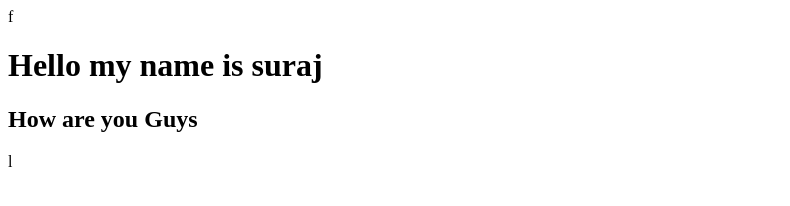
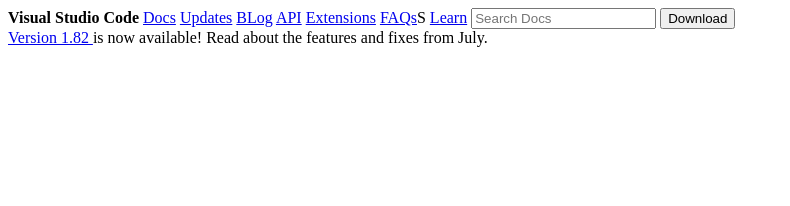
Before and after one commit to surajkumardev/Git-Worked, a plain HTML site: page index.html in a window 1280 px wide. Shown: the whole page, without its empty margins (0-790 px from the left). Drawn offline with Linux system fonts and the light colour scheme.

Commit message:
Experiment 1

```diff
--- a/index.html
+++ b/index.html
@@ -3,11 +3,75 @@
 <head>
     <meta charset="UTF-8">
     <meta name="viewport" content="width=device-width, initial-scale=1.0">
-    <title>Document</title>
+    <title>Visual Studio</title>
+    <!-- <link rel="stylesheet" href="style.css"> -->
+    <link rel="stylesheet" href="style.css" type="text/css">
+
 </head>
-<body>f
-    <h1>Hello my name is suraj</h1>
-    <h2>How are you Guys</h2>
+<body>
 
+<!--
+    <div>
+        <h1>
+            <u>
+                <b>
+                    <h2 style="background-color: red;">Hello this is a basic website</h2>
+                </b>
+            </u>
+        </h1>
+    </div>
+    <span>
+        <u>
+            <b>
+                <i style="background-color: red;">Hello boy</i>
+            </b>
+        </u>
+    </span>
+
+    This is a comment
+    difference between the div and span is that the span takes only the
+    reuired space and div takes the whole space which is good -->
+    <!-- <a href="https://surajkumardev.tech/">
+            Website Link
+    </a>
+    img tag
+     <a href="link"> GO Fuck Your Self</a>
+
+     <img src="https://lwfiles.mycourse.app/62a6cd5e1e9e2fbf212d608d-public/6efdd5e7f0d663cf231d0f2040be0a1e.png" alt="Logo" style="width: 100px; height: 100px;"> -->
+    <!--INput-->
+    <!-- Name: <input type="text" placeholder="Enter your name ">
+    Password: <input type="password" placeholder="Enter your Password"> -->
+    <!--Button-->
+    <!-- <button style="width: 100px; height: 100px; background-color: red;"> Submit </button> -->
+    <!--br Tag-->
+    <!--Used to add break or gap between the lines -->
+    <!-- <h3>hello</h3>
+    <br/>
+    <br/>
+    <br/>
+    <br/> -->
+    <!-- <h3>Can you hear <Meta></Meta></h3> -->
+
+    <!--Experiment 1-->
+    <div>
+        <span>
+            <b>Visual Studio Code</b>
+        </span>
+        <a href="/">Docs</a>
+          <a href="/">Updates</a>
+            <a href="/">BLog</a>
+              <a href="/">API</a>
+                <a href="/">Extensions</a>
+                 <a href="/">FAQs</a>S
+                     <a href="/">Learn</a>
+        <input type="text" placeholder="Search Docs">
+        <button>Download</button>
+    </div>
+    <div>
+        <a href="#">
+            Version 1.82
+        </a>
+        <span> is now available! Read about the features and fixes from July.</span>
+    </div>
 </body>
-</html>l
+</html>
```
